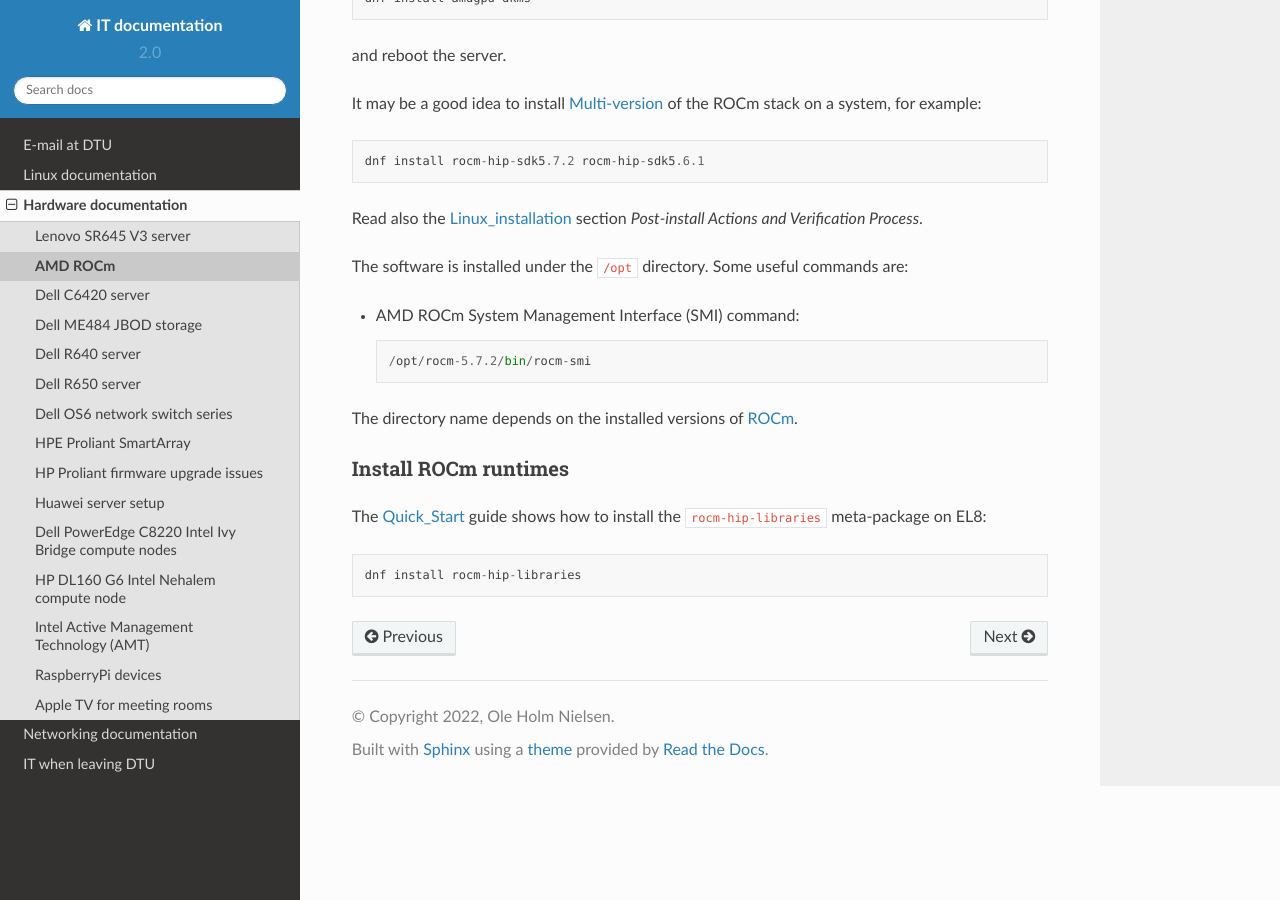
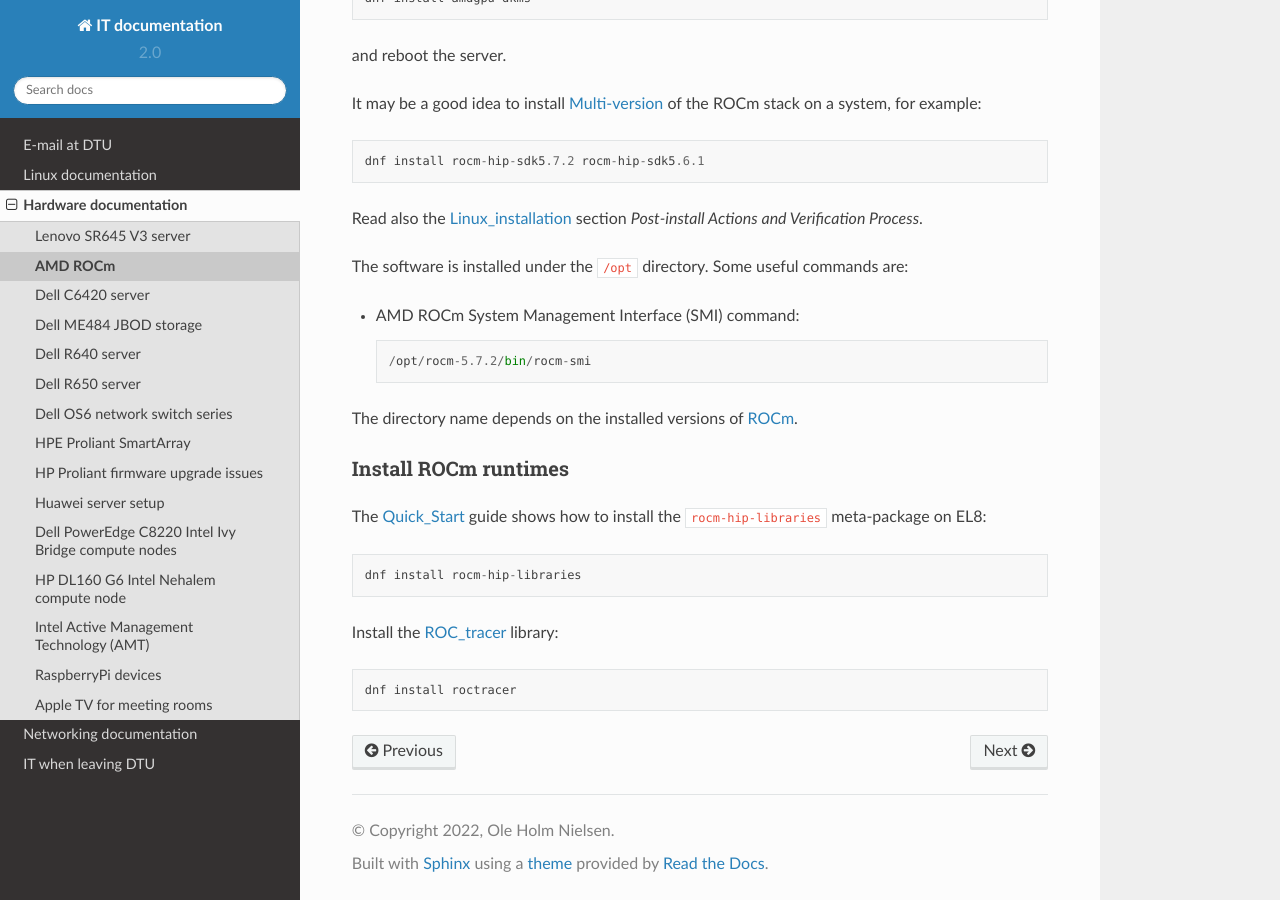
Before and after one commit to OleHolmNielsen/ITwiki, a Sphinx documentation site: the page built from docs/AMD_ROCm.rst, in a window 1280 px wide and 900 px high, scrolled down 1363 px. Built offline with Sphinx 7.4.7 and the Read the Docs theme 2.0.0, drawn with Linux system fonts in a browser that asks for light colours.

Commit message:
Install roctracer

```diff
--- a/docs/AMD_ROCm.rst
+++ b/docs/AMD_ROCm.rst
@@ -97,3 +97,9 @@ Install ROCm runtimes
 The Quick_Start_ guide shows how to install the ``rocm-hip-libraries`` meta-package on EL8::
 
   dnf install rocm-hip-libraries
+
+Install the ROC_tracer_ library::
+
+  dnf install roctracer
+
+.. _ROC_tracer: https://rocm.docs.amd.com/projects/roctracer/en/latest/
```
